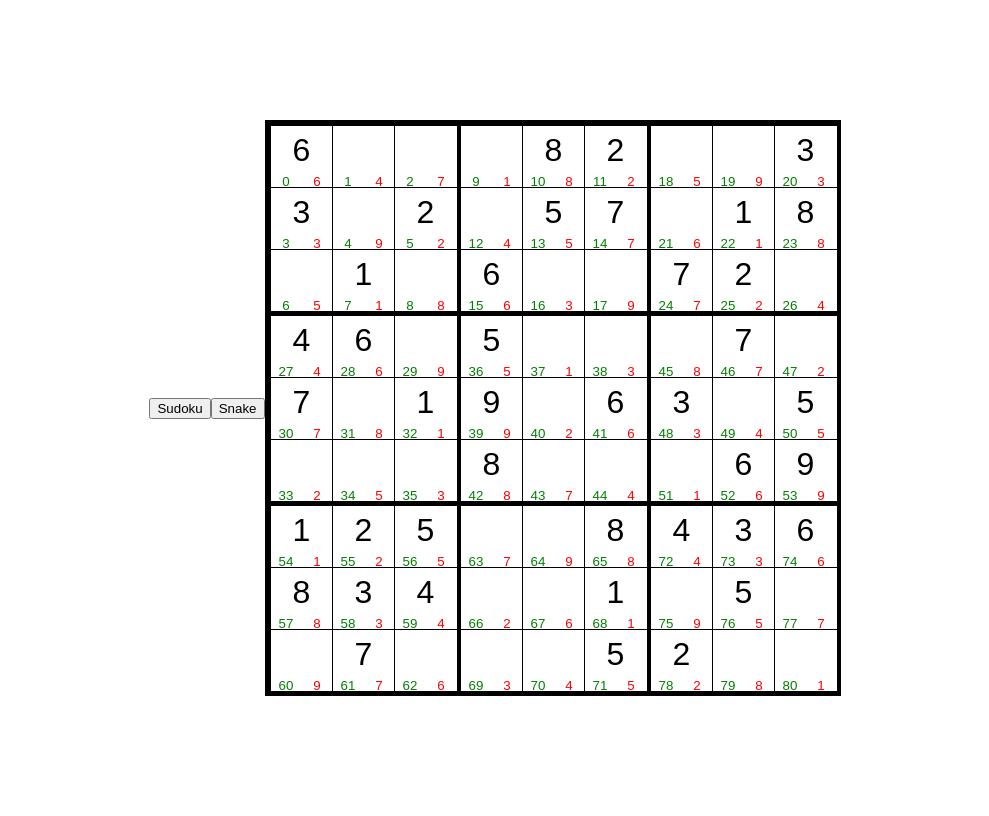
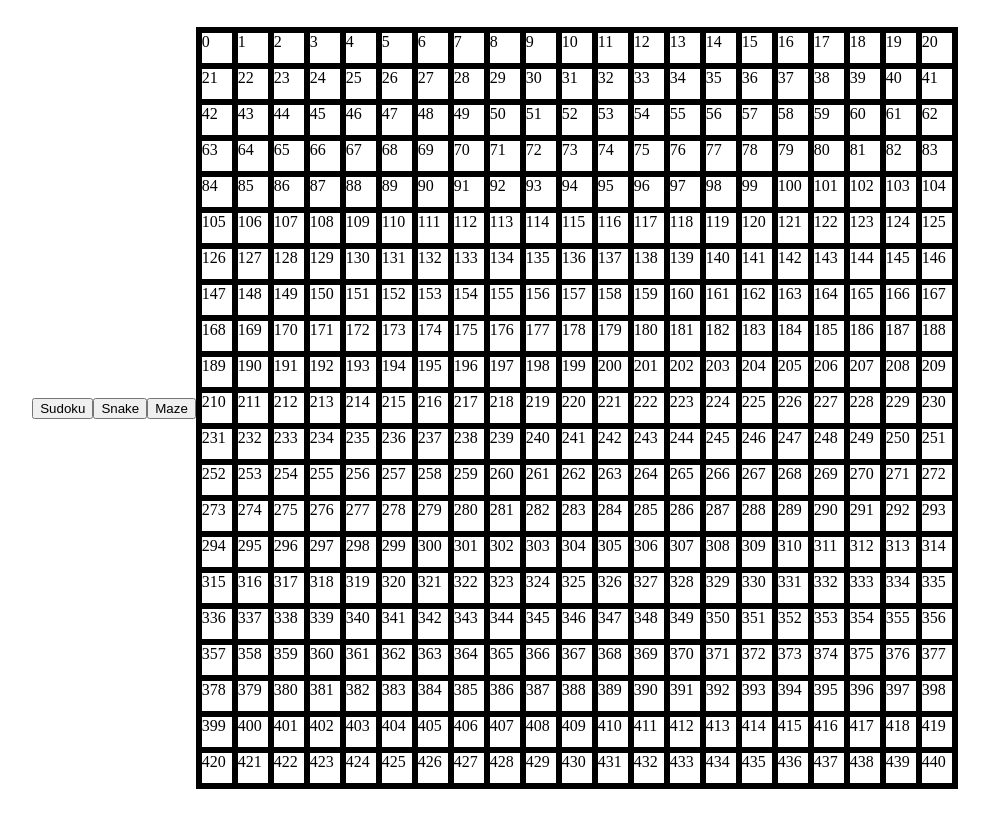
Before and after one commit to BenDMaryland/Sudoku, a React (Create React App) app: page /maze in a window 1280 px wide. Shown: the whole page, without its empty margins (153-1142 px from the left). Built offline with nearby package versions, Linux system fonts and the light colour scheme.

Commit message:
Maze board added

```diff
--- /dev/null
+++ b/src/components/MazeSolver/MazeBoard.js
@@ -0,0 +1,42 @@
+
+import React, { useEffect, useState } from "react"
+import styled from "styled-components"
+import MazeCell from './MazeCell'
+
+
+function MazeBoard() {
+
+    const gridSize = 441
+    const columnSize = Math.sqrt(gridSize)
+    const startingpos = Math.floor(gridSize / 2)
+    const [mazeGrid, setMazeGrid] = useState([...Array(gridSize).keys()])
+
+
+
+
+    const boardStyle = {
+        'border': "solid",
+        'display': "grid",
+        'gridTemplateColumns': `repeat(${columnSize}, 1fr)`,
+        'width': "fit-content",
+        'height': "fit-content",
+    }
+
+
+
+    return (
+        <div style={boardStyle}>
+
+            {mazeGrid.map((grid, i) => (<MazeCell key={i} cellNum={i}/>))}
+        </div>
+    )
+}
+
+export default MazeBoard
+
+const FullMaze = styled.div`
+
+display:grid ;
+
+
+`
--- /dev/null
+++ b/src/components/MazeSolver/MazeCell.js
@@ -0,0 +1,20 @@
+import React from 'react'
+
+function MazeCell({ i, cellNum }) {
+    const cellSize = "30px"
+
+    const cellStyle = {
+        "margin": "0",
+        'border': 'solid',
+        'height': cellSize,
+        "width": cellSize,
+    }
+
+
+
+    return (
+        <div style={cellStyle}>{cellNum}</div>
+    )
+}
+
+export default MazeCell
--- a/src/components/Page.js
+++ b/src/components/Page.js
@@ -1,15 +1,15 @@
 import React from 'react'
 import Board from './sudoku/Board'
-import { Routes, Route,Link } from "react-router-dom"
+import { Routes, Route, Link } from "react-router-dom"
 import Snake from './snake/Snake'
-
+import MazeBoard from './MazeSolver/MazeBoard'
 
 function Page() {
 
   const PageStyle = {
     'display': 'flex',
     "height": "100vh",
-    'width':'100vw',
+    'width': '100vw',
     'justifyContent': 'center',
     'alignItems': 'center',
 
@@ -18,12 +18,15 @@ function Page() {
   return (
     <div style={PageStyle}>
       <h1></h1>
+
       <Link className="nav-link" to="/"><button color="inherit">Sudoku</button></Link>
       <Link className="nav-link" to="/snake"><button color="inherit">Snake</button></Link>
+      <Link className="nav-link" to="/maze"><button color="inherit">Maze</button></Link>
+
       <Routes>
         <Route exact path='/snake' element={<Snake />} />
+        <Route exact path='/maze' element={<MazeBoard />} />
         <Route path='/*' element={<Board />} />
-
       </Routes>
 
 
--- a/src/components/snake/SnakeCell.js
+++ b/src/components/snake/SnakeCell.js
@@ -1,6 +1,6 @@
-import { tSModuleDeclaration } from "@babel/types"
+
 import React, { useEffect, useState } from "react"
-import { unstable_shouldYield } from "scheduler"
+
 import styled from "styled-components"
 
 function SnakeCell({ cellNumber, player, playerFollower, snakeFood }) {
```
Also changed, not shown: package.json (line endings or trailing spaces).
